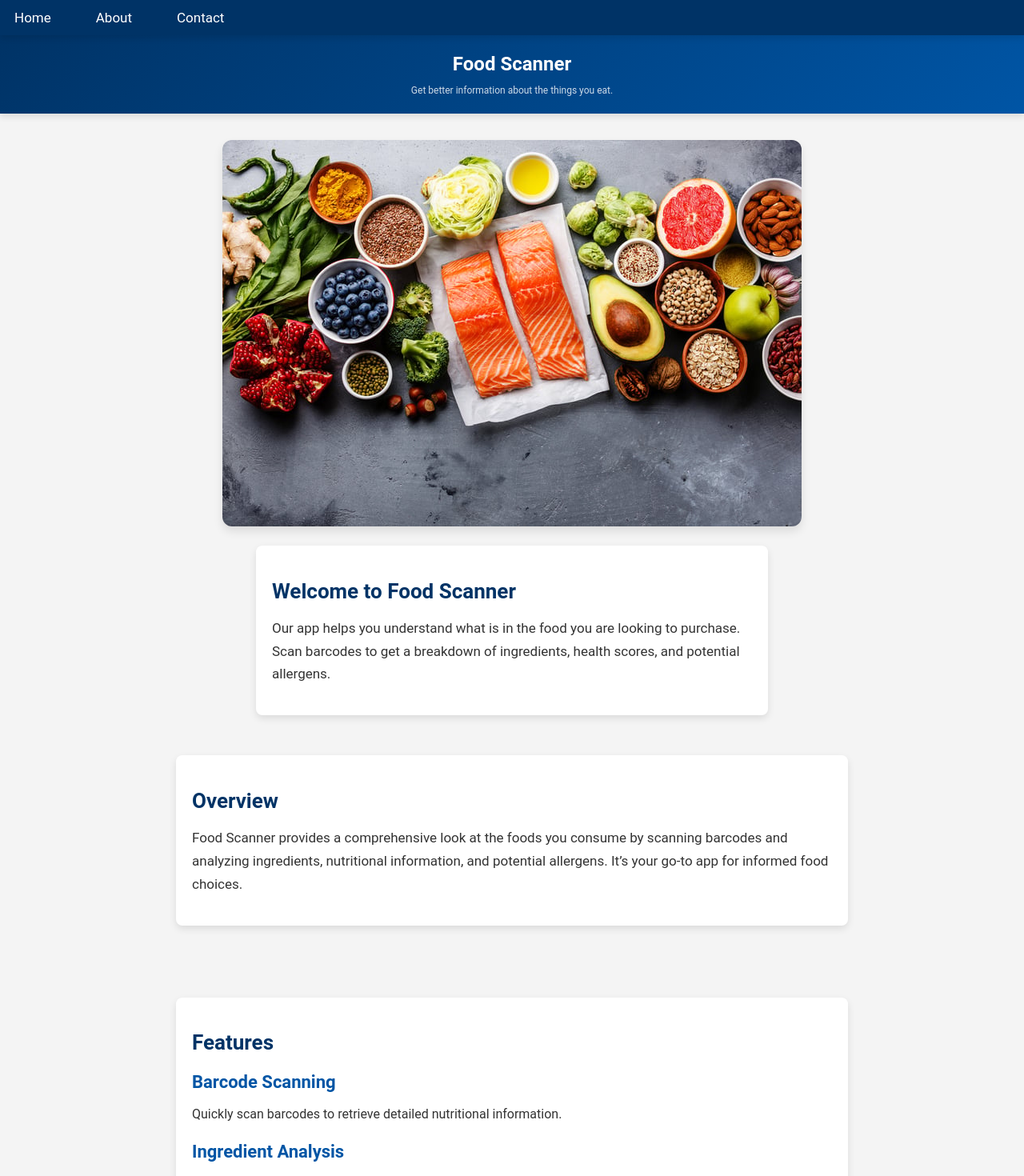
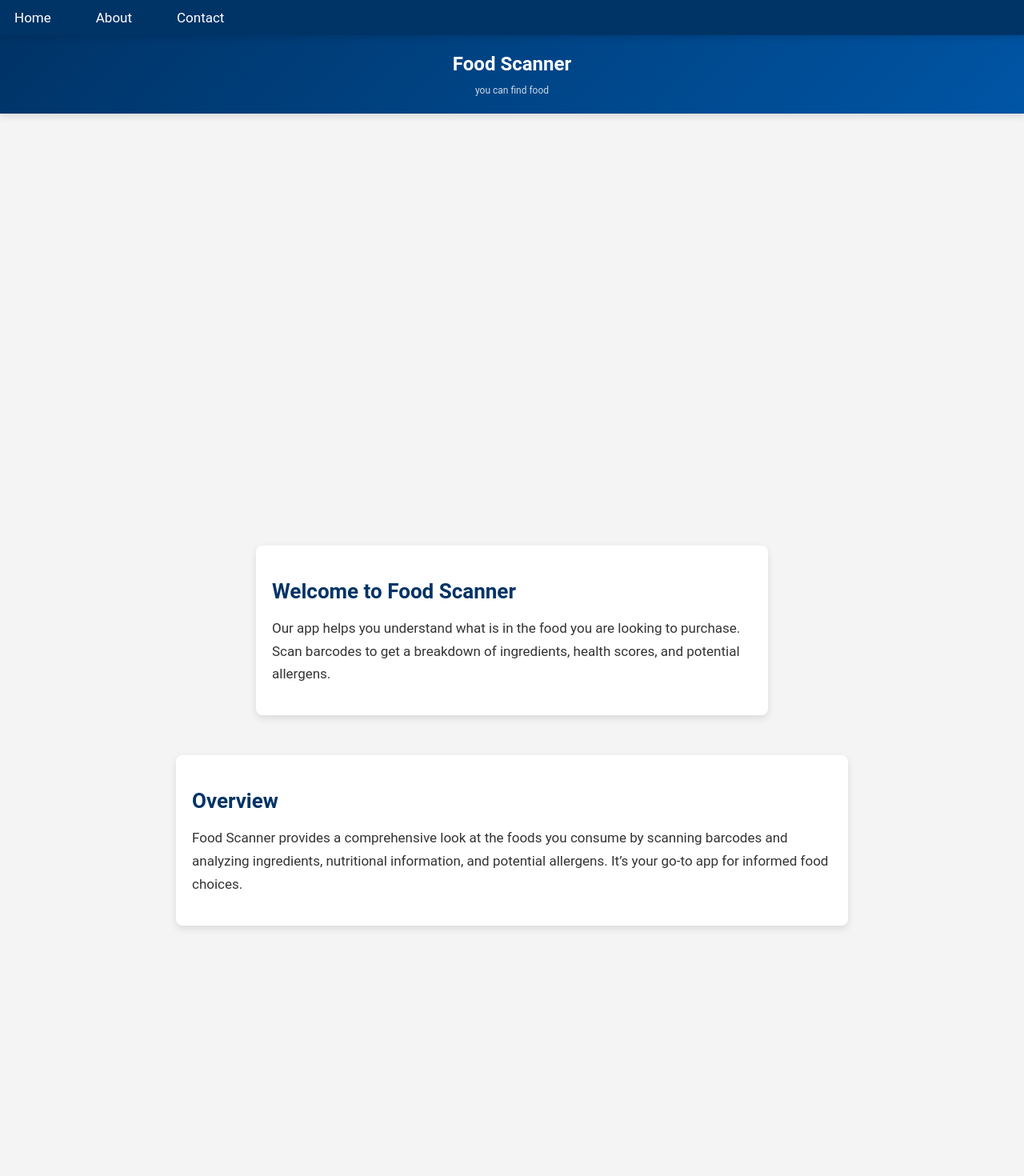
Before and after one commit to UCCS-SP25-CS4300-CS5300-1/Group-2-spring-2025, a React (Vite) app in the folder CS4300/cs4300_frontend/: page /scanner in a window 1280 px wide. Shown: the top 1470 px of the page at 80% size. After the commit the page ends 1207 px from the top, so only its background shows below. Built offline with nearby package versions, Linux system fonts and the light colour scheme.

Commit message:
add router and test pages

```diff
--- a/CS4300/cs4300_frontend/src/App.jsx
+++ b/CS4300/cs4300_frontend/src/App.jsx
@@ -1,15 +1,17 @@
-import { HashRouter as Router, Route, Routes } from "react-router-dom";
+import { HashRouter as Router, Route, Routes, BrowserRouter } from "react-router-dom";
 import Home from "./components/pages/homePage/home";
 import Navbar from "./components/navbar/navbar";
+import Scanner from "./components/barcodeScanner/barcodeScanner";
 
 function App() {
     return (
-        <Router>
+        <BrowserRouter>
             <Navbar />
             <Routes>
-                <Route path="/" element={<Home />} />
-            </Routes>
-        </Router>
+                 <Route path="/" element={<Home />} />
+                 <Route path="/scanner" element={<Scanner />} />
+             </Routes>
+        </BrowserRouter>
     );
 }
 
--- a/CS4300/cs4300_frontend/src/components/barcodeScanner/barcodeScanner.css
+++ b/CS4300/cs4300_frontend/src/components/barcodeScanner/barcodeScanner.css
@@ -0,0 +1,132 @@
+/* Global Styles */
+body {
+    margin: 0;
+    padding: 0;
+    background-color: #f4f4f4;
+    font-family: 'Roboto', sans-serif;
+    color: #333;
+    overscroll-behavior: none;
+  }
+
+  /* Home Container */
+  .home {
+    text-align: center;
+  }
+
+  /* Header Section */
+  .home-header {
+    position: sticky;
+    top: 40px;
+    z-index: 1000;
+    background: linear-gradient(135deg, #003366, #0055a5);
+    color: white;
+    padding: 10px 10px;
+    box-shadow: 0 4px 8px rgba(0, 0, 0, 0.1);
+  }
+
+  .home-header-content h1 {
+    font-size: 24px;
+    margin-bottom: 10px;
+  }
+
+  .home-header-content p {
+    font-size: 12px;
+    opacity: 0.8;
+  }
+
+  /* Main Section */
+  .home-main {
+    display: flex;
+    flex-direction: column;
+    align-items: center;
+    margin-top: 30px;
+  }
+
+  /* Image Styling */
+  .home-image {
+    max-width: 90%;
+    height: auto;
+    border-radius: 12px;
+    box-shadow: 0 6px 12px rgba(0, 0, 0, 0.1);
+    transition: transform 0.3s ease-in-out;
+  }
+
+  .home-image:hover {
+    transform: scale(1.03);
+  }
+
+  /* Description Section */
+  .home-description {
+    max-width: 600px;
+    text-align: left;
+    margin-top: 550px;
+    padding: 20px;
+    background: white;
+    border-radius: 8px;
+    box-shadow: 0 4px 10px rgba(0, 0, 0, 0.1);
+  }
+
+  .home-description h2 {
+    color: #003366;
+    font-size: 26px;
+    margin-bottom: 12px;
+  }
+
+  .home-description p {
+    font-size: 17px;
+    line-height: 1.7;
+  }
+
+  /* Overview Section */
+  .home-overview {
+    max-width: 800px;
+    margin: 50px auto;
+    padding: 20px;
+    background: white;
+    border-radius: 8px;
+    box-shadow: 0 4px 10px rgba(0, 0, 0, 0.1);
+    text-align: left;
+  }
+
+  .home-overview h2 {
+    color: #003366;
+    font-size: 26px;
+    margin-bottom: 12px;
+  }
+
+  .home-overview p {
+    font-size: 17px;
+    line-height: 1.7;
+  }
+
+  /* Features Section */
+  .home-features {
+    max-width: 800px;
+    margin: 40px auto;
+    padding: 20px;
+    background: white;
+    border-radius: 8px;
+    box-shadow: 0 4px 10px rgba(0, 0, 0, 0.1);
+    text-align: left;
+  }
+
+  .home-features h2 {
+    color: #003366;
+    font-size: 26px;
+    margin-bottom: 12px;
+  }
+
+  .home-features .feature {
+    margin-bottom: 20px;
+  }
+
+  .home-features .feature h3 {
+    font-size: 22px;
+    color: #0055a5;
+    margin-bottom: 8px;
+  }
+
+  .home-features .feature p {
+    font-size: 16px;
+    line-height: 1.5;
+  }
--- a/CS4300/cs4300_frontend/src/components/barcodeScanner/barcodeScanner.jsx
+++ b/CS4300/cs4300_frontend/src/components/barcodeScanner/barcodeScanner.jsx
@@ -0,0 +1,35 @@
+import React, { useState, useEffect } from "react";
+import "./barcodeScanner.css";
+
+function Scanner() {
+
+
+  return (
+    <div className="home">
+      <header className="home-header">
+        <div className="home-header-content">
+          <h1>Food Scanner</h1>
+          <p>you can find food</p>
+        </div>
+      </header>
+      <main className="home-main">
+        <section className="home-description">
+          <h2>Welcome to Food Scanner</h2>
+          <p>
+            Our app helps you understand what is in the food you are looking to purchase.
+            Scan barcodes to get a breakdown of ingredients, health scores, and potential allergens.
+          </p>
+        </section>
+        <section className="home-overview">
+          <h2>Overview</h2>
+          <p>
+            Food Scanner provides a comprehensive look at the foods you consume by scanning barcodes and analyzing ingredients,
+            nutritional information, and potential allergens. It’s your go-to app for informed food choices.
+          </p>
+        </section>
+      </main>
+    </div>
+  );
+}
+
+export default Scanner;
```
